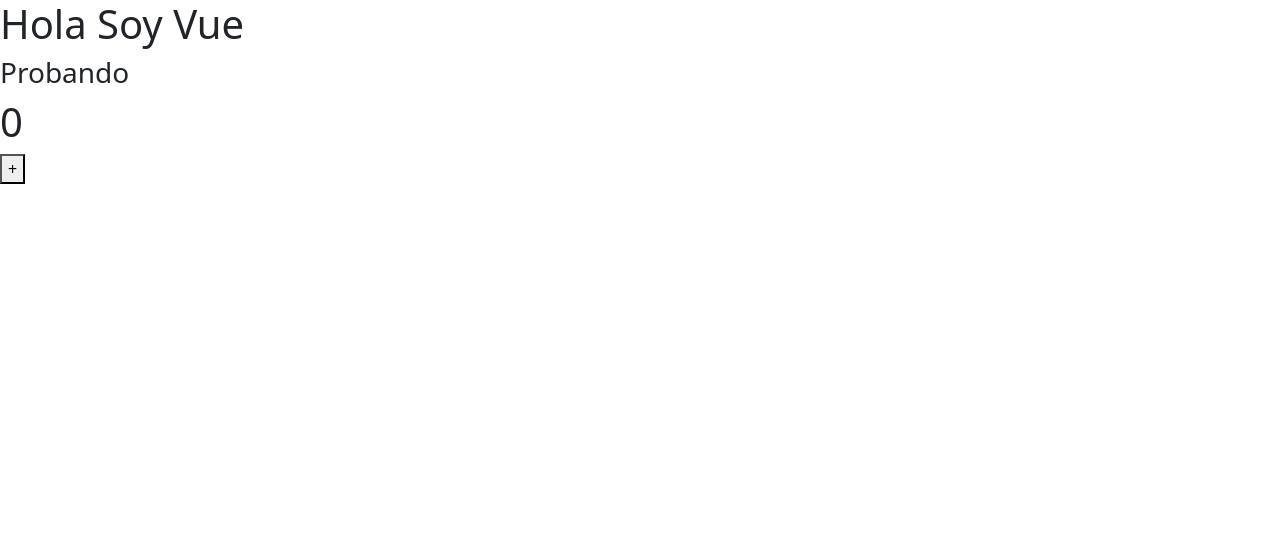
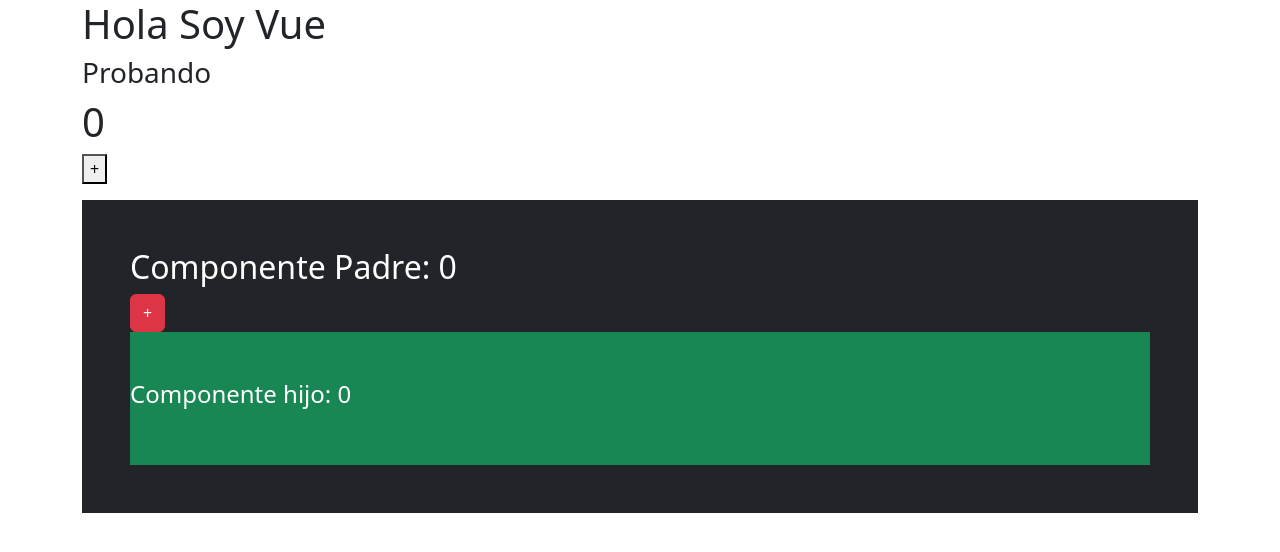
Before and after one commit to Luis930/Vue.js-Componentes, a plain HTML site: page index.html in a window 1280 px wide. Drawn offline with nearby package versions, Linux system fonts and the light colour scheme.

Commit message:
Second part of the component

```diff
--- /dev/null
+++ b/componentes/hijo.js
@@ -0,0 +1,10 @@
+Vue.component('hijo',{
+
+    template:
+    `
+    <div class="py-5 bg-success">
+    <h4>Componente hijo: {{numero}}</h4>
+    </div>
+    `,
+    props:['numero']
+})
--- /dev/null
+++ b/componentes/padre.js
@@ -0,0 +1,17 @@
+Vue.component('padre',{
+
+    template:
+    `
+    <div class="p-5 my-3 bg-dark text-white">
+    <h2>Componente Padre: {{numeroPadre}}</h2>
+    <button class='btn btn-danger' @click="numeroPadre++">+</button>
+    <hijo :numero="numeroPadre"></hijo>
+    </div>
+    `,
+    data(){
+        return{
+            numeroPadre:0
+        }
+    }
+
+})
--- a/index.html
+++ b/index.html
@@ -8,13 +8,16 @@
     <script src="https://cdn.jsdelivr.net/npm/vue@2/dist/vue.js"></script>
     <script src="componentes/app.js"></script>
     <script src="componentes/contador.js"></script>
+    <script src="componentes/padre.js"></script>
+    <script src="componentes/hijo.js"></script>
     <link href="https://cdn.jsdelivr.net/npm/bootstrap@5.2.2/dist/css/bootstrap.min.css" rel="stylesheet" integrity="sha384-Zenh87qX5JnK2Jl0vWa8Ck2rdkQ2Bzep5IDxbcnCeuOxjzrPF/et3URy9Bv1WTRi" crossorigin="anonymous">
 </head>
 <body>
-    <div id="app">
+    <div id="app" class="container">
 
         <saludo></saludo>
         <contador></contador>
+        <padre></padre>
 
 
 
```
